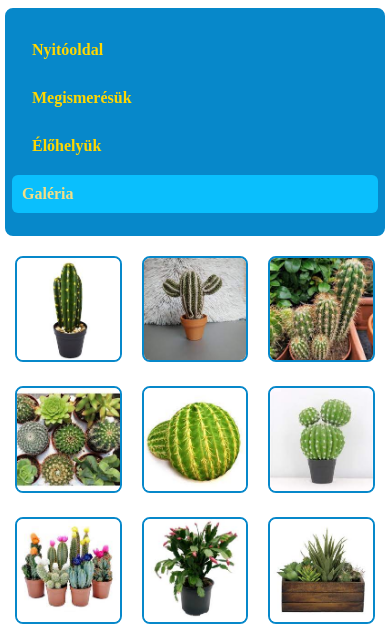
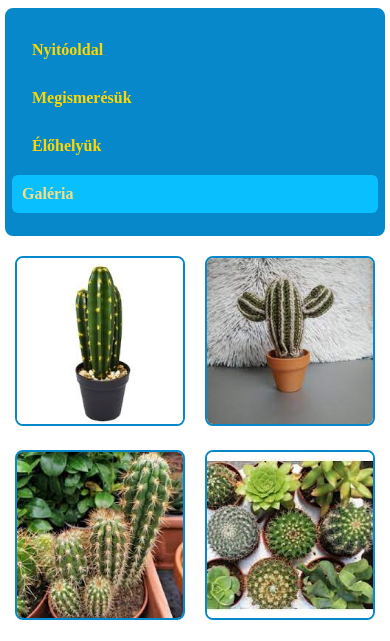
Before and after one commit to fureszb/kaktusz, a plain HTML site: page galeria.html in a window 390 px wide. Shown: the part 134-775 px from the top of the page. Drawn offline with Linux system fonts and the light colour scheme.

Commit message:
css javitva

```diff
--- a/style.css
+++ b/style.css
@@ -132,6 +132,9 @@ main{
         "a a"
         "f f";
     }
+    .page2{
+        grid-template-columns: repeat(2, auto);
 
+    }
 
 }
```
